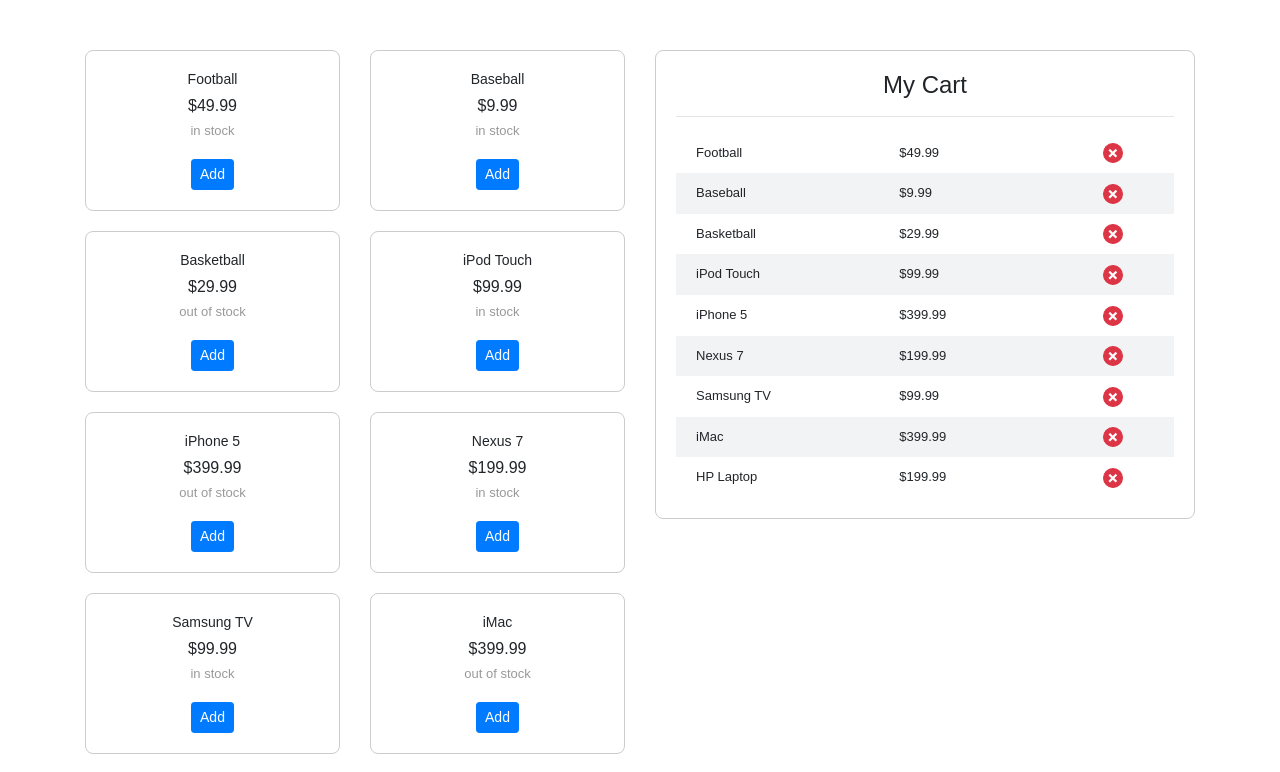
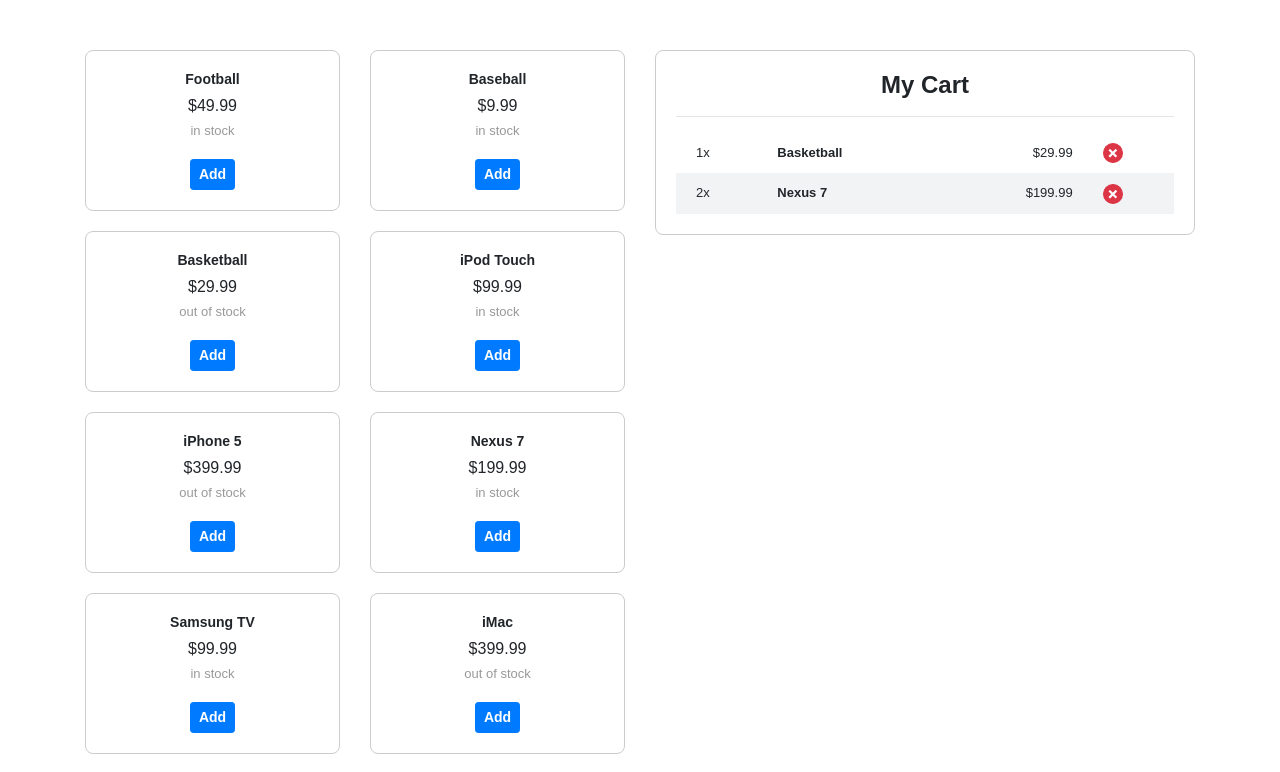
Before and after one commit to itkilleddave/react-thinking-in-react, a React (Create React App) app: page / in a window 1280 px wide. Shown: the top 772 px of the page. Built offline with nearby package versions, Linux system fonts and the light colour scheme.

Commit message:
have added buttons to products. Lifted state up through mulitple components to be housed in Shop Component at the top level

```diff
--- a/src/App/Shop/Shop.css
+++ b/src/App/Shop/Shop.css
@@ -1,6 +1,9 @@
 body {
   margin: 20px;
   font-family: arial, helvetica;
+}
+.btn {
+	font-weight: bold;
 }
 .product {
 	text-align: center;
@@ -11,6 +14,7 @@
 }
 .product .name {
 	font-size: 14px;
+	font-weight: bold;
 }
 .product .price {
 
@@ -29,6 +33,9 @@
 	margin-bottom: 20px;
 	border-radius: 8px;
 }
+.cart h4{
+	font-weight: bold;
+}
 .cart-product-list {
 	text-align: left;
 }
@@ -37,8 +44,15 @@
 }
 .cart-product .name,
 .cart-product .price,
+.cart-product .quantity,
 .cart-product .remove {
 	line-height: 20px;
+}
+.cart-product .name {
+	font-weight: bold;
+}
+.cart-product .price {
+	text-align: right;
 }
 .cart-product:nth-child(even) {
 	background: #f2f3f5;
--- a/src/App/Shop/Shop.js
+++ b/src/App/Shop/Shop.js
@@ -4,6 +4,15 @@
 
 
 class Product extends React.Component {
+
+	constructor(props) {
+		super(props);
+		this.handleClick = this.handleClick.bind(this);
+	}
+
+	handleClick() {
+		this.props.onClick(this.props.id);
+	}
 
 	render(){
 		return(
@@ -12,7 +21,12 @@
 					<h6 className="name">{this.props.name}</h6>
 					<h6 className="price">${this.props.price}</h6>
 					<p className="stock-status">{this.props.stocked ? "in stock" : "out of stock"}</p>
-			      	<button className="btn btn-sm btn-primary">Add</button>
+			      	<button
+			      	className="btn btn-sm btn-primary"
+			      	onClick={this.handleClick}
+			      	>
+			      	Add
+			      	</button>
 		      	</div>
 	      	</div>
 		)
@@ -22,15 +36,27 @@
 
 class ProductList extends React.Component {
 
+	constructor(props) {
+		super(props);
+		this.handleClickProduct = this.handleClickProduct.bind(this);
+	}
+
+	handleClickProduct(pid) {
+		this.props.onClickProduct(pid);
+	}
+
 	render(){
 		return(
 			<div className="product-list">
 				<div className="row">
 					{this.props.products.map((p) =>
 						<Product
+						key={p.name}
+						id={p.id}
 						name={p.name}
 						price={p.price}
 						stocked={p.stocked}
+						onClick={this.handleClickProduct}
 						/>
 					)}
 				</div>
@@ -45,10 +71,13 @@
 		return(
 			<div className="cart-product">
 				<div className="row">
-					<div className="col-5 name">
+					<div className="col-2 quantity">
+							{this.props.quantity}x
+					</div>
+					<div className="col-4 name">
 							{this.props.name}
 					</div>
-					<div className="col-5 price">
+					<div className="col-4 price">
 							${this.props.price}
 					</div>
 					<div className="col-2 remove">
@@ -68,11 +97,16 @@
 		return(
 			<div className="cart-product-list">
 					{this.props.products.map((p) =>
+						p.added
+						?
 						<CartProduct
+						key={p.name}
 						name={p.name}
 						price={p.price}
-						stocked={p.stocked}
+						quantity={p.added}
 						/>
+						:
+						false
 					)}
 			</div>
 		)
@@ -95,27 +129,45 @@
 
 	constructor(props) {
 		super(props);
-		this.products = [
-			{category: "Sporting Goods", price: "49.99", stocked: true, name: "Football"},
-			{category: "Sporting Goods", price: "9.99", stocked: true, name: "Baseball"},
-			{category: "Sporting Goods", price: "29.99", stocked: false, name: "Basketball"},
-			{category: "Electronics", price: "99.99", stocked: true, name: "iPod Touch"},
-			{category: "Electronics", price: "399.99", stocked: false, name: "iPhone 5"},
-			{category: "Electronics", price: "199.99", stocked: true, name: "Nexus 7"},
-			{category: "Electronics", price: "99.99", stocked: true, name: "Samsung TV"},
-			{category: "Electronics", price: "399.99", stocked: false, name: "iMac"},
-			{category: "Electronics", price: "199.99", stocked: true, name: "HP Laptop"},
-		];
+		this.state = {
+			products: [
+			{id:1, added:0, category: "Sporting Goods", price: "49.99", stocked: true, name: "Football"},
+			{id:2, added:0, category: "Sporting Goods", price: "9.99", stocked: true, name: "Baseball"},
+			{id:3, added:1, category: "Sporting Goods", price: "29.99", stocked: false, name: "Basketball"},
+			{id:4, added:0, category: "Electronics", 	price: "99.99", stocked: true, name: "iPod Touch"},
+			{id:5, added:0, category: "Electronics", 	price: "399.99", stocked: false, name: "iPhone 5"},
+			{id:6, added:2, category: "Electronics", 	price: "199.99", stocked: true, name: "Nexus 7"},
+			{id:7, added:0, category: "Electronics", 	price: "99.99", stocked: true, name: "Samsung TV"},
+			{id:8, added:0, category: "Electronics", 	price: "399.99", stocked: false, name: "iMac"},
+			{id:9, added:0, category: "Electronics", 	price: "199.99", stocked: true, name: "HP Laptop"},
+			],
+		};
+		this.handleClickProduct = this.handleClickProduct.bind(this);
 	}
+
+	handleClickProduct(pid) {
+
+		console.log(pid+100);
+
+		alert("Do this next: Match the id (e.g. this id is "+pid+") and increment the added prop. Then setState.");
+
+		// const newProductState = this.state.products.map((p) => {
+		// 	return p.id === pid ? added
+		// });
+	}
+
 	render() {
 		return (
 			<div className="container">
 				<div className="row">
 					<div className="col-6">
-				  		<ProductList products={this.products} />
+				  		<ProductList
+				  		products={this.state.products}
+				  		onClickProduct={this.handleClickProduct}
+				  		/>
 				  	</div>
-				  	<div class="col-6">
-				  		<Cart products={this.products} />
+				  	<div className="col-6">
+				  		<Cart products={this.state.products} />
 				  	</div>
 			  	</div>
 		  	</div>
```
